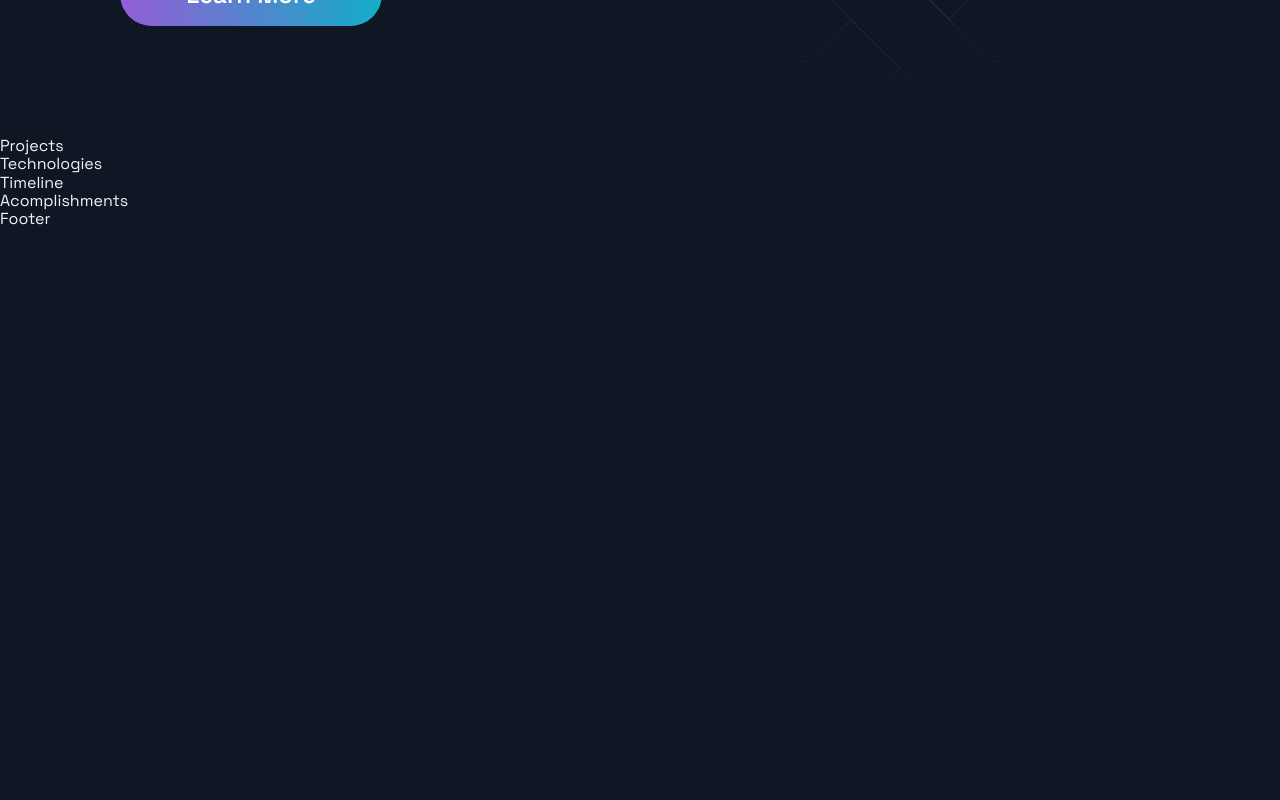
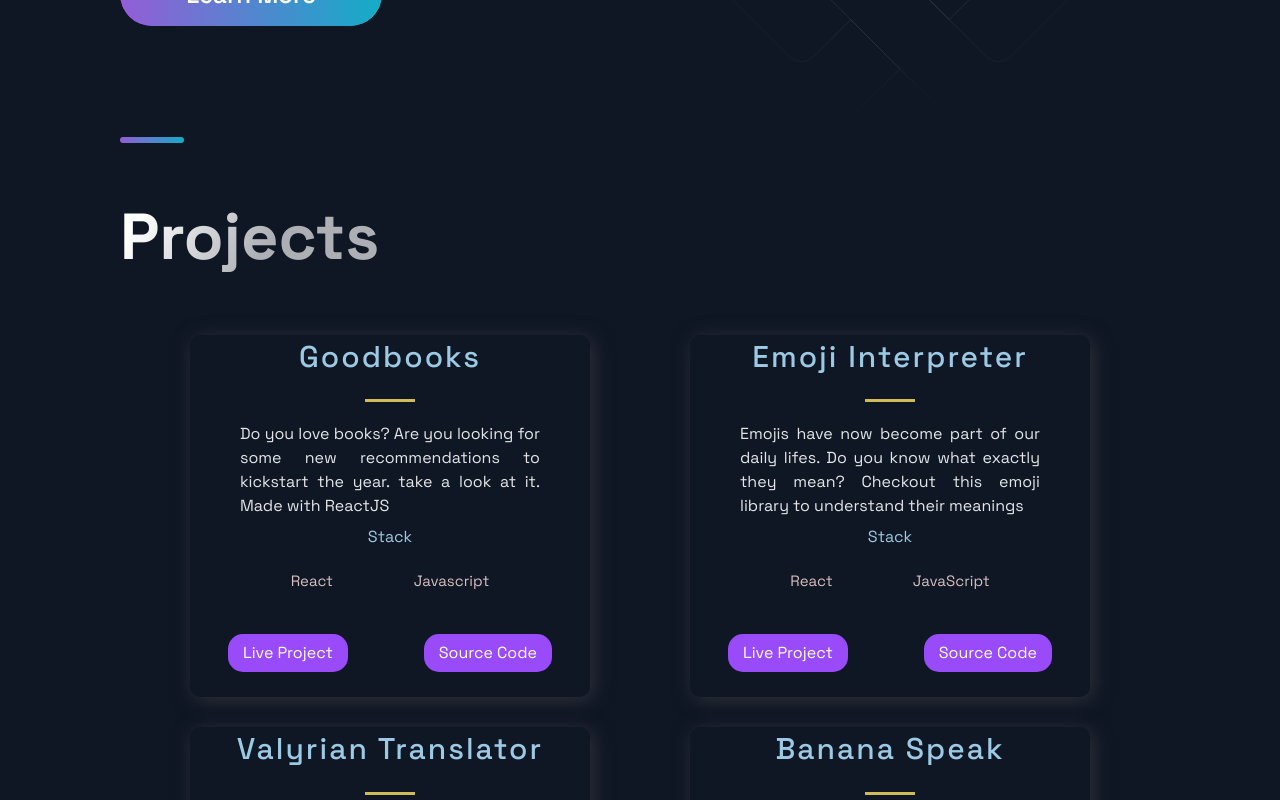
Before and after one commit to advaith-unnikrishnan/portfolio, a Next.js app: page / in a window 1280 px wide. Shown: the part 500-1300 px from the top of the page. Before the commit the page ends 800 px from the top, so only its background shows below. Built offline with nearby package versions, Linux system fonts and the light colour scheme.

Commit message:
[FEAT]: Add project section

```diff
--- a/src/components/Projects/Projects.js
+++ b/src/components/Projects/Projects.js
@@ -5,9 +5,35 @@ import { Section, SectionDivider, SectionTitle } from '../../styles/GlobalCompon
 import { projects } from '../../constants/constants';
 
 const Projects = () => (
-  <div>
-    Projects
-  </div>
+ <Section nopadding id='projects'>
+   <SectionDivider/>
+   <SectionTitle main>Projects</SectionTitle>
+   <GridContainer>
+   {projects.map((p, i) => {
+        return (
+          <BlogCard key={i}>
+            <TitleContent>
+              <HeaderThree title>{p.title}</HeaderThree>
+              <Hr />
+            </TitleContent>
+            <CardInfo className="card-info">{p.description}</CardInfo>
+            <div>
+              <TitleContent style={{color:"#9cc9e3",padding:"1rem 0.5rem 0.5rem 0.5rem"}}>Stack</TitleContent>
+              <TagList>
+                {p.tags.map((t, i) => {
+                  return <Tag key={i}>{t}</Tag>;
+                })}
+              </TagList>
+            </div>
+            <UtilityList>
+              <ExternalLinks href={p.visit}>Live Project</ExternalLinks>
+              <ExternalLinks href={p.source}>Source Code</ExternalLinks>
+            </UtilityList>
+          </BlogCard>
+        );
+      })}
+   </GridContainer>
+ </Section>
 );
 
 export default Projects;
--- a/src/components/Projects/ProjectsStyles.js
+++ b/src/components/Projects/ProjectsStyles.js
@@ -41,7 +41,7 @@ export const HeaderThree = styled.h3`
   font-weight: 500;
   letter-spacing: 2px;
   color: #9cc9e3;
-  padding: .5rem 0;
+  padding: .5rem .5rem;
   font-size: ${(props) => props.title ? '3rem' : '2rem'};
 `;
 
@@ -87,20 +87,20 @@ export const UtilityList = styled.ul`
 `;
 
 export const ExternalLinks = styled.a`
-color:#d4c0c0;
+color:#FFFFFF;
 font-size: 1.6rem;
 padding:1rem 1.5rem;
-background: #6b3030;
+background:#994BFA ;
 border-radius: 15px;
 transition: 0.5s;
 &:hover{
-  background: #801414;
+  background:#14C8DC ;
 }
 `;
 
 export const TagList = styled.ul`
 display: flex;
-justify-content: space-around;
+justify-content: space-evenly;
 padding: 2rem;
 `
 export const Tag = styled.li`
--- a/src/constants/constants.js
+++ b/src/constants/constants.js
@@ -1,46 +1,70 @@
 export const projects = [
   {
-      title: 'MERN Memories',
-      description: "Using React, Node.js, Express & MongoDB you'll learn how to build a Full Stack MERN Application - from start to finish. The App is called Memories and it is a simple social media app that allows users to post interesting events that happened in their lives.",
-        image: '/images/1.png',
-        tags: ['Mongo', 'Express', 'React', 'Node'],
-      source: 'https://google.com',
-      visit: 'https://google.com',
+    title: "Goodbooks",
+    description:
+      "Do you love books? Are you looking for some new recommendations to kickstart the year. take a look at it. Made with ReactJS",
+    image: "/images/1.png",
+    tags: ["React","Javascript"],
+    source: "https://github.com/advaith-unnikrishnan/goodbooks",
+    visit: "https://lkyud.csb.app/",
     id: 0,
   },
   {
-      title: 'E-Commerce',
-      description:"While building it you're going to learn many advanced React & JavaScript topics, as well as how to use Stripe for card transactions. On top of that, at the end of the video, you will have this unique and complex webshop app that you will be able to add to your portfolio. And trust me, e-commerce applications are impressive.",
-      image: '/images/2.png',
-      tags: ['React', 'JavaScript'],
-      source: 'https://google.com',
-      visit: 'https://google.com',
+    title: "Emoji Interpreter",
+    description:
+      "Emojis have now become part of our daily lifes. Do you know what exactly they mean? Checkout this emoji library to understand their meanings",
+    image: "/images/2.png",
+    tags: ["React", "JavaScript"],
+    source: "https://github.com/advaith-unnikrishnan/emoji-interpreter",
+    visit: "https://bps1h.csb.app/",
     id: 1,
   },
   {
-      title: 'WebRTC App',
-      description: "This is a code repository for the corresponding YouTube video. In this tutorial, we're going to build and deploy a React Video Chat Application using WebRTC.",
-        image: '/images/3.jpg',
-        tags: ['React', 'WebRTC'],
-      source: 'https://google.com',
-      visit: 'https://google.com',
+    title: "Valyrian Translator",
+    description:
+      "Are you a fan of Game of Thrones? Then you would know Valyrian , do you know it's an actual language, yes it is.Use this translator to convert English to Valyrian",
+    image: "/images/3.jpg",
+    tags: ["HTML", "CSS", "JavaScript"],
+    source: "https://github.com/advaith-unnikrishnan/valyrian-translator",
+    visit: "https://dracarys.netlify.app/",
     id: 2,
   },
   {
-      title: 'Unichat',
-      description: "This is a code repository for the corresponding video tutorial. In this video, we will create a full Realtime Chat Application",
-      image: '/images/4.jpg',
-      tags: ['React', 'ChatEngine', 'Firebase'],
-      source: 'https://google.com',
-      visit: 'https://google.com',
+    title: "Banana Speak",
+    description:
+      "Are you a fan of minions? Did you know that the gibberish they say is an actual language. Use the translator to convert your text from English to Minion speak or Banana language.",
+    image: "/images/4.jpg",
+    tags: ["HTML", "CSS", "JavaScript"],
+    source: "https://github.com/advaith-unnikrishnan/banana-speak",
+    visit: "https://banana-speak-translate.netlify.app/",
     id: 3,
   },
+  {
+    title: "Harry Potter Trivia",
+    description:
+      "A CLI app made using NodeJS and Chalk to test your knowledge about Wizardry and Witchcraft 🧙‍♂️",
+    image: "/images/4.jpg",
+    tags: ["Node JS", "JavaScript"],
+    source: "https://github.com/advaith-unnikrishnan/cli-app-2",
+    visit: "https://repl.it/@advaithunnikris/hptrivia?embed=1",
+    id: 4,
+  },
+  {
+    title: "Do You Know Me",
+    description:
+      "A CLI app made using NodeJS to check whether you know me or not?",
+    image: "/images/4.jpg",
+    tags: ["HTML", "CSS", "JavaScript"],
+    source: "https://github.com/advaith-unnikrishnan/cli-app-1",
+    visit: "https://repl.it/@advaithunnikris/doyouknowme?embed=1",
+    id: 5,
+  }
 ];
 
 export const TimeLineData = [
-    { year: 2017, text: 'Started my journey', },
-    { year: 2018, text: 'Worked as a freelance developer', },
-    { year: 2019, text: 'Founded JavaScript Mastery', },
-    { year: 2020, text: 'Shared my projects with the world', },
-    { year: 2021, text: 'Started my own platform', },
+  { year: 2017, text: "Started my journey" },
+  { year: 2018, text: "Worked as a freelance developer" },
+  { year: 2019, text: "Founded JavaScript Mastery" },
+  { year: 2020, text: "Shared my projects with the world" },
+  { year: 2021, text: "Started my own platform" },
 ];
```
Lines whose indentation alone changed are shown as unchanged.
